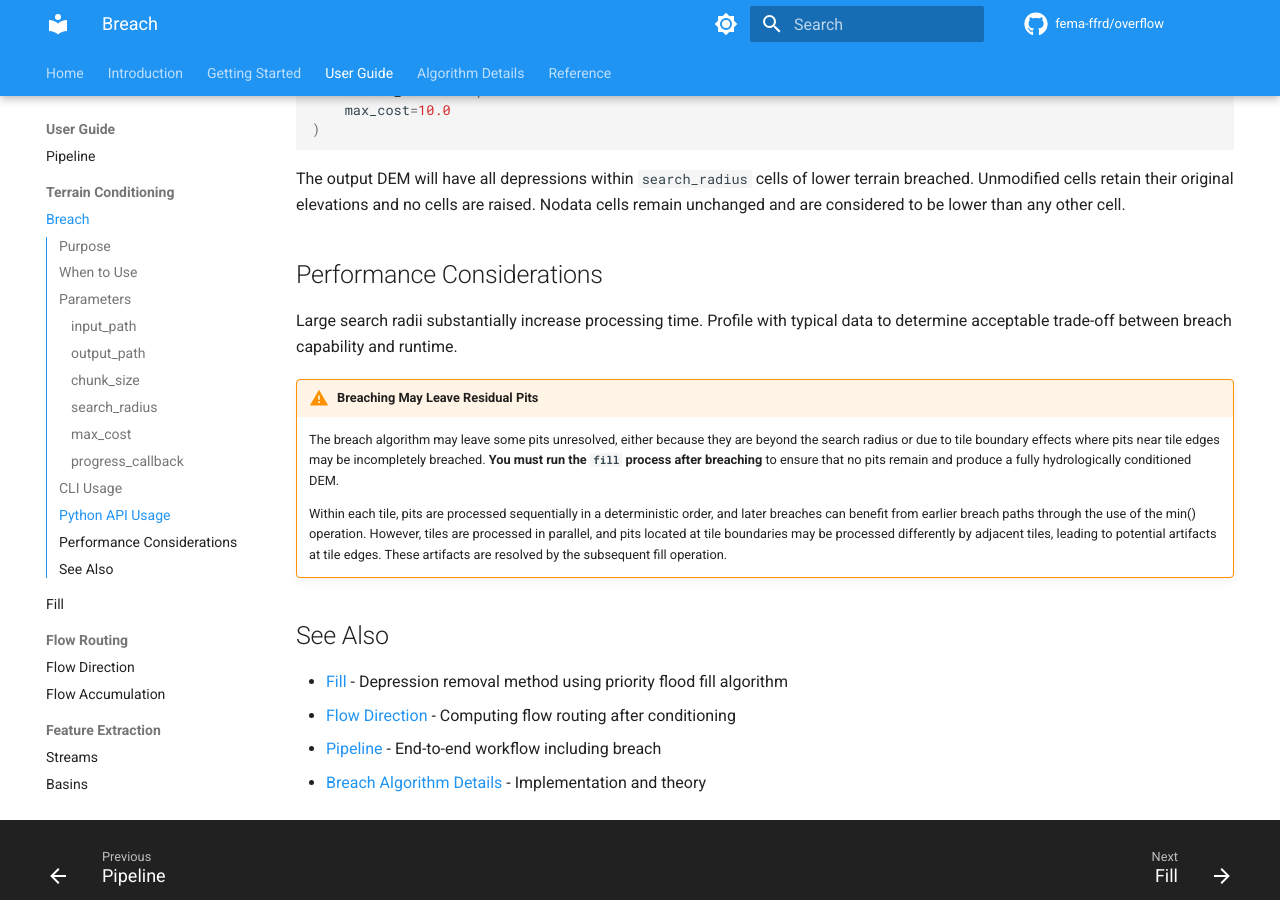
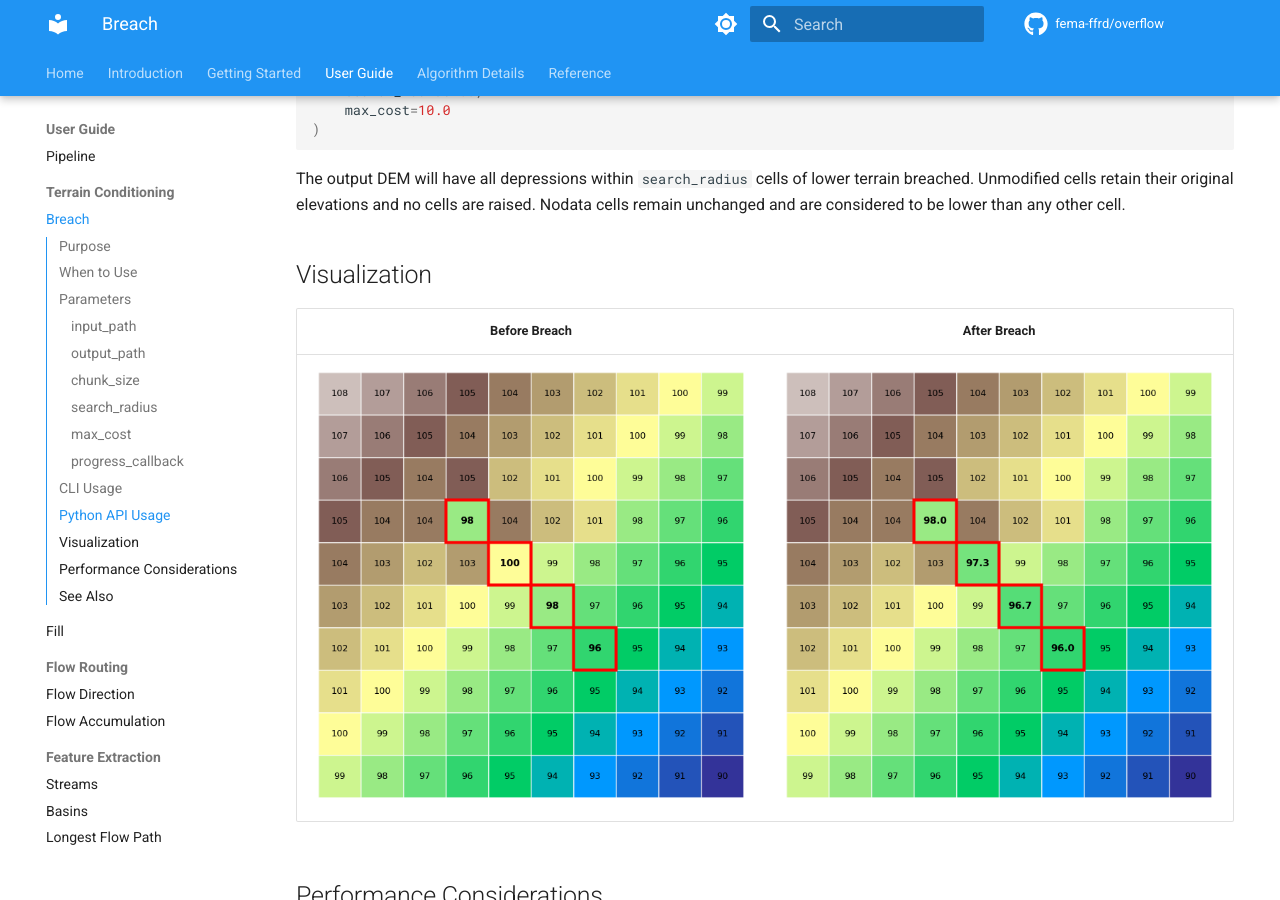
Before and after one commit to fema-ffrd/overflow, an MkDocs documentation site: the page built from docs/user-guide/terrain-conditioning/breach.md, in a window 1280 px wide and 900 px high, scrolled down 1923 px. Built offline with MkDocs 1.6.1 and Material for MkDocs 9.7.7, drawn with Linux system fonts in a browser that asks for light colours; comment, search, counter and statistics services are not loaded; the version menu is left out.

Commit message:
add visualization to breach user guide

```diff
--- a/docs/user-guide/terrain-conditioning/breach.md
+++ b/docs/user-guide/terrain-conditioning/breach.md
@@ -65,6 +65,12 @@ overflow.breach(
 
 The output DEM will have all depressions within `search_radius` cells of lower terrain breached. Unmodified cells retain their original elevations and no cells are raised. Nodata cells remain unchanged and are considered to be lower than any other cell.
 
+## Visualization
+
+| Before Breach | After Breach |
+|:-------------:|:------------:|
+| ![Before breach](../../algorithm-details/breach_before.png) | ![After breach](../../algorithm-details/breach_after.png) |
+
 ## Performance Considerations
 
 Large search radii substantially increase processing time. Profile with typical data to determine acceptable trade-off between breach capability and runtime.
```
